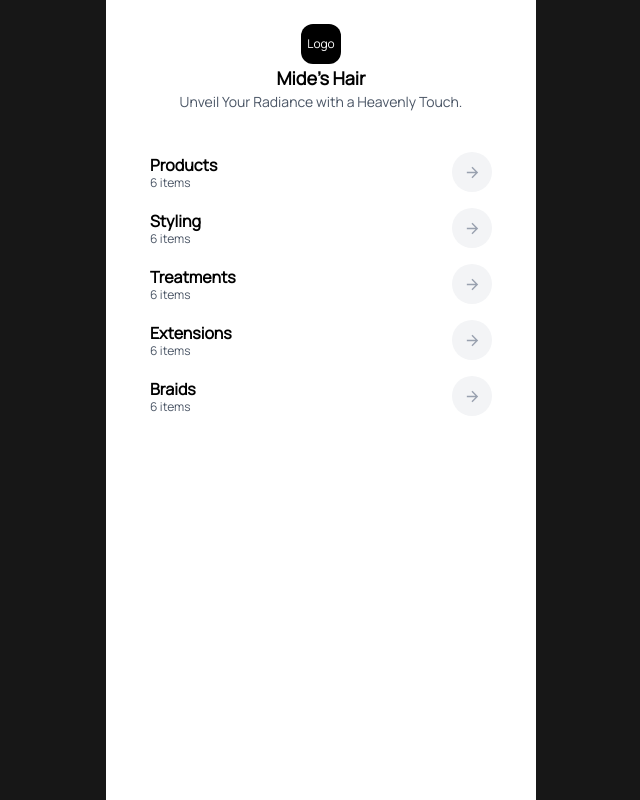
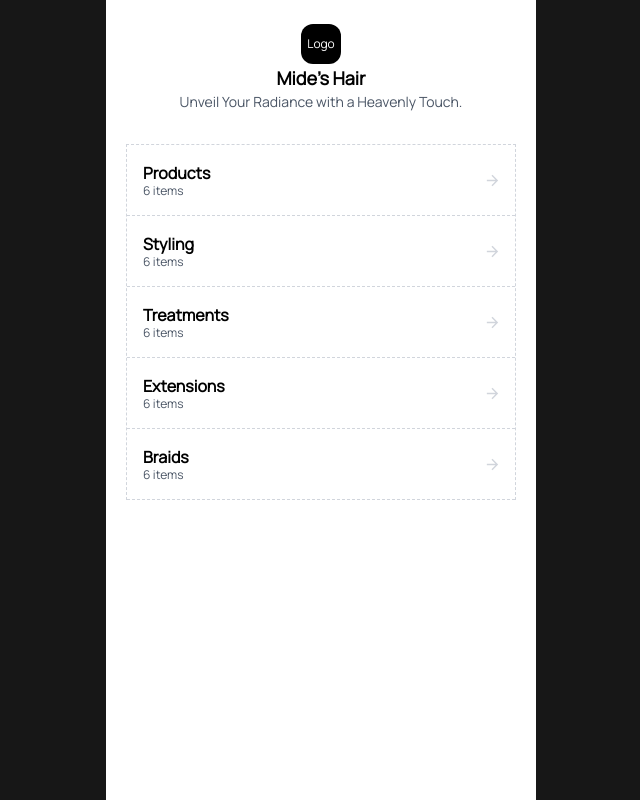
Before and after one commit to akimzzy/Booking, a Next.js app: page / in a window 1280 px wide. Shown: the whole page, without its empty margins (319-959 px from the left). Built offline with nearby package versions, Linux system fonts and the light colour scheme.

Commit message:
dashed lines

```diff
--- a/src/app/page.tsx
+++ b/src/app/page.tsx
@@ -21,14 +21,17 @@ export default function Home() {
         </span>
       </div>
 
-      <div className="mt-4 p-6">
-        <ul className="flex flex-col gap-4">
+      <div className="mt-8 ">
+        <ul className="flex flex-col border border-b-0 text-gray-300 border-dashed">
           {products.map((products) => {
             return (
-              <li key={products.category} className="cursor-pointer">
+              <li
+                key={products.category}
+                className="cursor-pointer border-b p-4 border-dashed"
+              >
                 <div className="flex justify-between items-center">
                   <div className="flex flex-col">
-                    <span className="font-semibold capitalize">
+                    <span className="font-semibold capitalize text-black">
                       {products.category}
                     </span>
                     <span className="text-xs text-gray-600 -mt-0.5">
@@ -36,9 +39,7 @@ export default function Home() {
                     </span>
                   </div>
 
-                  <div className="size-10 flex items-center justify-center rounded-full bg-gray-100 text-gray-400">
-                    <Arrow />
-                  </div>
+                  <Arrow />
                 </div>
               </li>
             );
```
